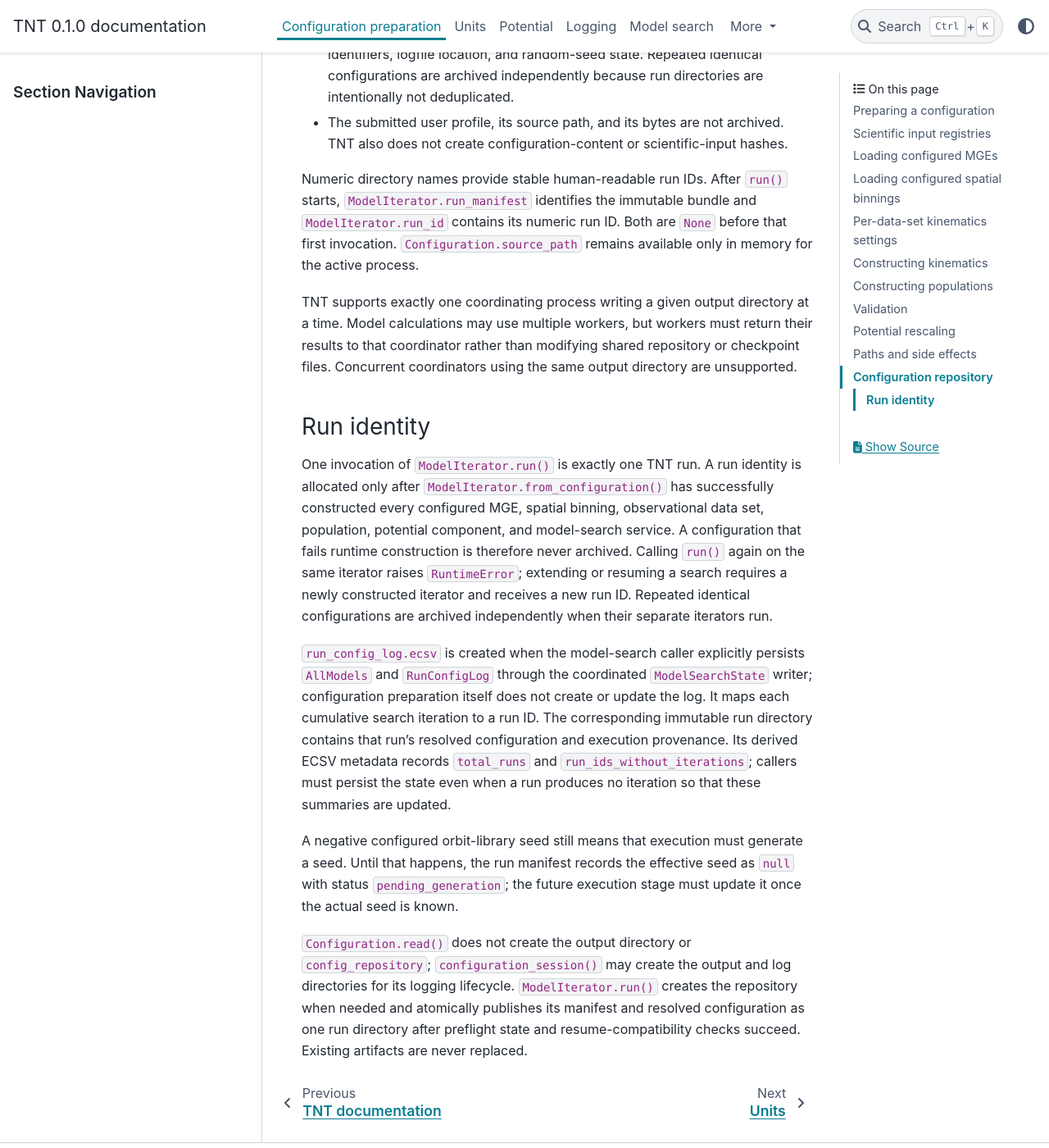
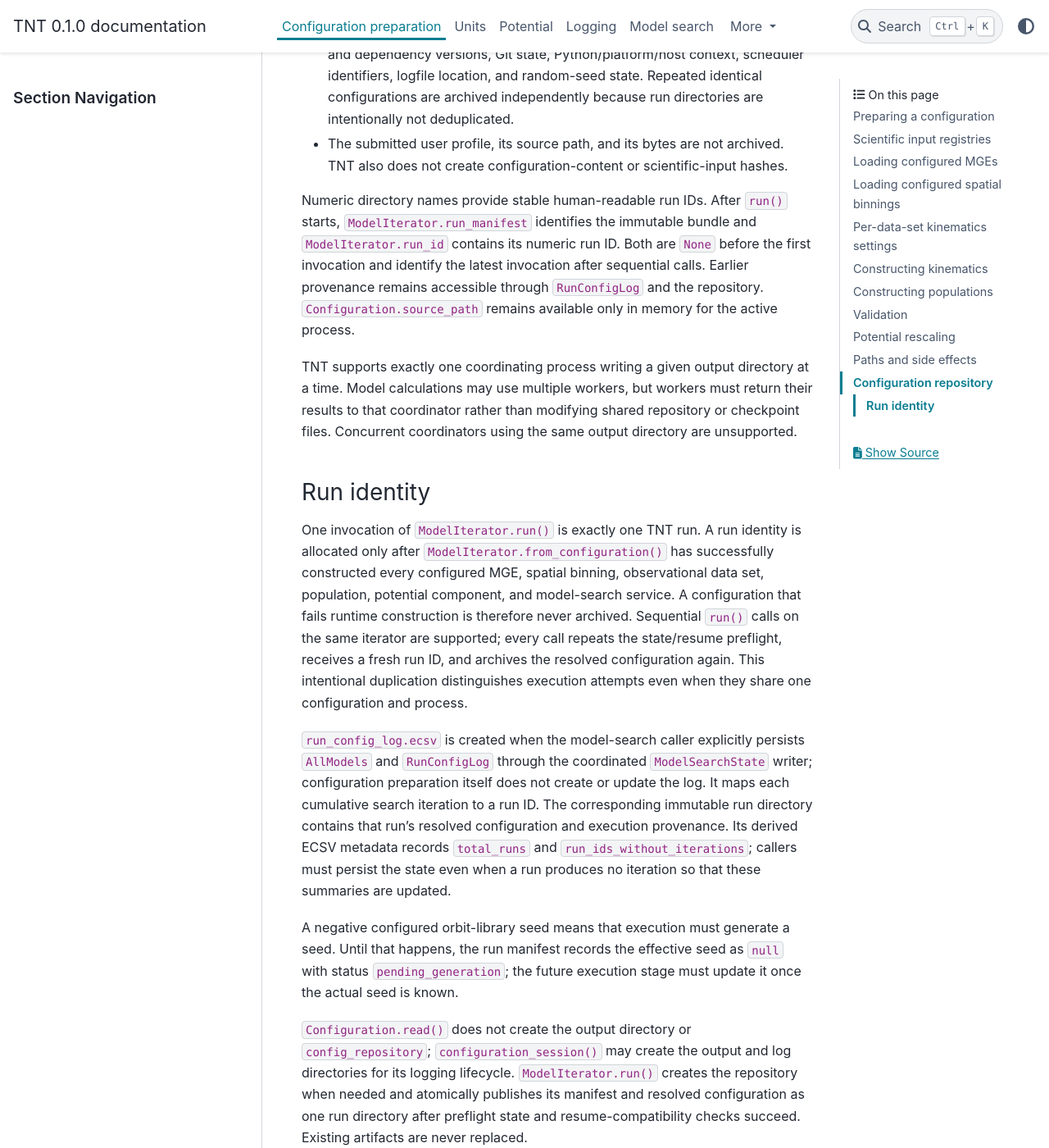
Before and after one commit to dynamics-of-stellar-systems/tnt, a Sphinx documentation site: the page built from docs/source/configuration.md, in a window 1280 px wide and 1400 px high, scrolled down 10872 px. Shown: the whole window at 82% size. Built offline with Sphinx 7.4.7 and the PyData theme 0.15.4, drawn with Linux system fonts in a browser that asks for light colours; some of the changed text lies outside the part shown.

Commit message:
Allow repeated model iterator runs
Allocate a fresh run identity and configuration archive for every sequential ModelIterator.run call, and document only the current lifecycle contract.

Assisted-by: Codex (OpenAI)

````diff
--- a/docs/source/configuration.md
+++ b/docs/source/configuration.md
@@ -439,8 +439,9 @@ when the caller owns logging.
 ## Configuration repository
 
 After `ModelIterator.from_configuration()` has successfully constructed every
-runtime object, its subsequent one permitted `run()` invocation publishes
-immutable artifacts under `<output_directory>/config_repository/`:
+runtime object, each subsequent `run()` invocation that passes its state and
+resume preflight publishes immutable artifacts under
+`<output_directory>/config_repository/`:
 
 ```text
 config_repository/
@@ -467,9 +468,11 @@ config_repository/
 
 Numeric directory names provide stable human-readable run IDs. After `run()`
 starts, `ModelIterator.run_manifest` identifies the immutable bundle and
-`ModelIterator.run_id` contains its numeric run ID. Both are `None` before
-that first invocation. `Configuration.source_path` remains available only in
-memory for the active process.
+`ModelIterator.run_id` contains its numeric run ID. Both are `None` before the
+first invocation and identify the latest invocation after sequential calls.
+Earlier provenance remains accessible through `RunConfigLog` and the
+repository. `Configuration.source_path` remains available only in memory for
+the active process.
 
 TNT supports exactly one coordinating process writing a given output directory
 at a time. Model calculations may use multiple workers, but workers must return
@@ -484,11 +487,11 @@ One invocation of `ModelIterator.run()` is exactly one TNT run. A run identity
 is allocated only after `ModelIterator.from_configuration()` has successfully
 constructed every configured MGE, spatial binning, observational data set,
 population, potential component, and model-search service. A configuration
-that fails runtime construction is therefore never archived. Calling `run()`
-again on the same iterator raises `RuntimeError`; extending or resuming a
-search requires a newly constructed iterator and receives a new run ID.
-Repeated identical configurations are archived independently when their
-separate iterators run.
+that fails runtime construction is therefore never archived. Sequential
+`run()` calls on the same iterator are supported; every call repeats the
+state/resume preflight, receives a fresh run ID, and archives the resolved
+configuration again. This intentional duplication distinguishes execution
+attempts even when they share one configuration and process.
 
 `run_config_log.ecsv` is created when the model-search caller explicitly
 persists `AllModels` and `RunConfigLog` through the coordinated
@@ -500,7 +503,7 @@ records `total_runs` and `run_ids_without_iterations`; callers must persist the
 state even when a run produces no iteration so that these summaries are
 updated.
 
-A negative configured orbit-library seed still means that execution must
+A negative configured orbit-library seed means that execution must
 generate a seed. Until that happens, the run manifest records the effective
 seed as `null` with status `pending_generation`; the future execution stage
 must update it once the actual seed is known.
````
Also changed, not shown: aidocs/KNOWLEDGE.md (+19 -18 lines), docs/source/model_search.md (+9 -9 lines), 3 other files.
